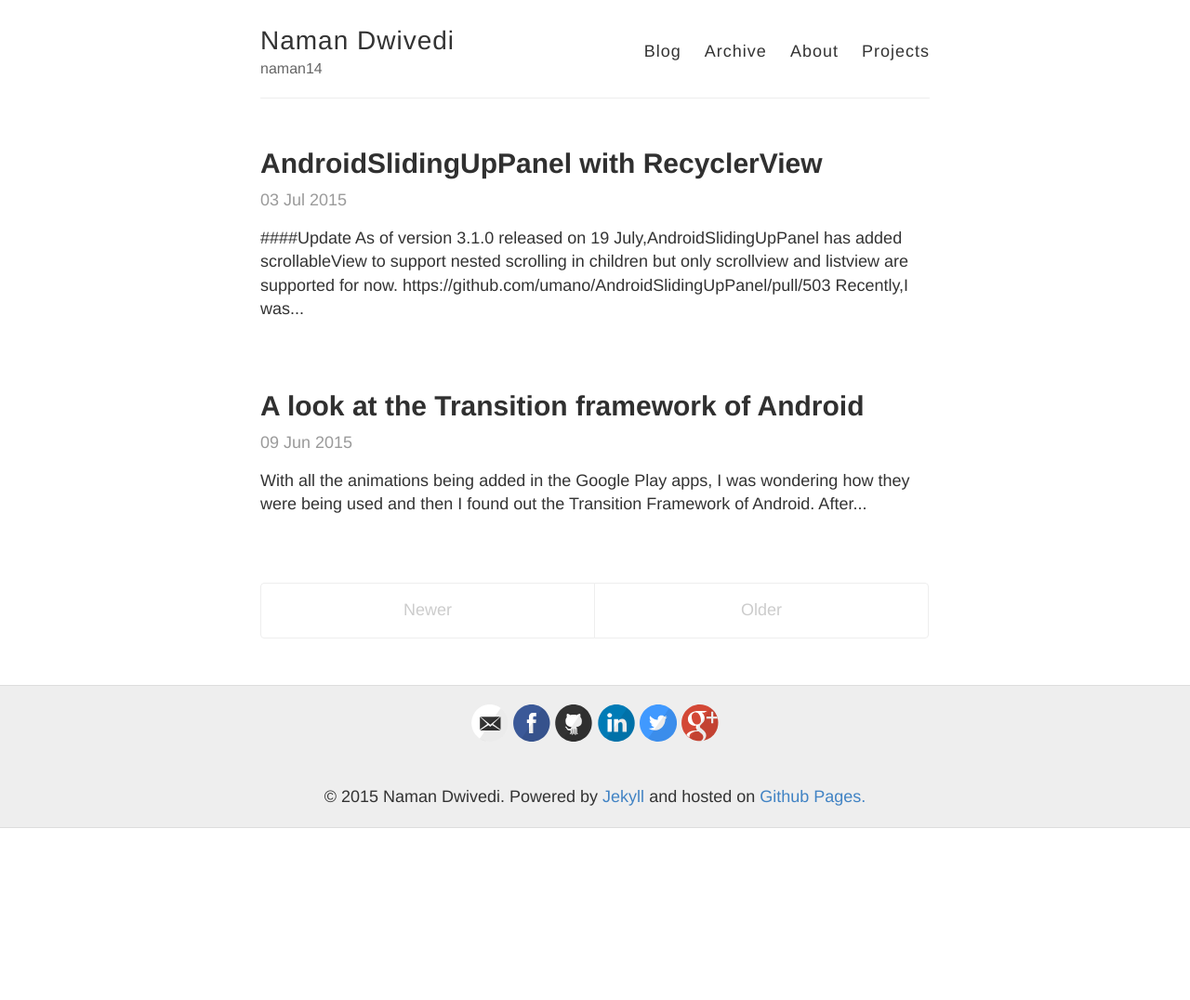
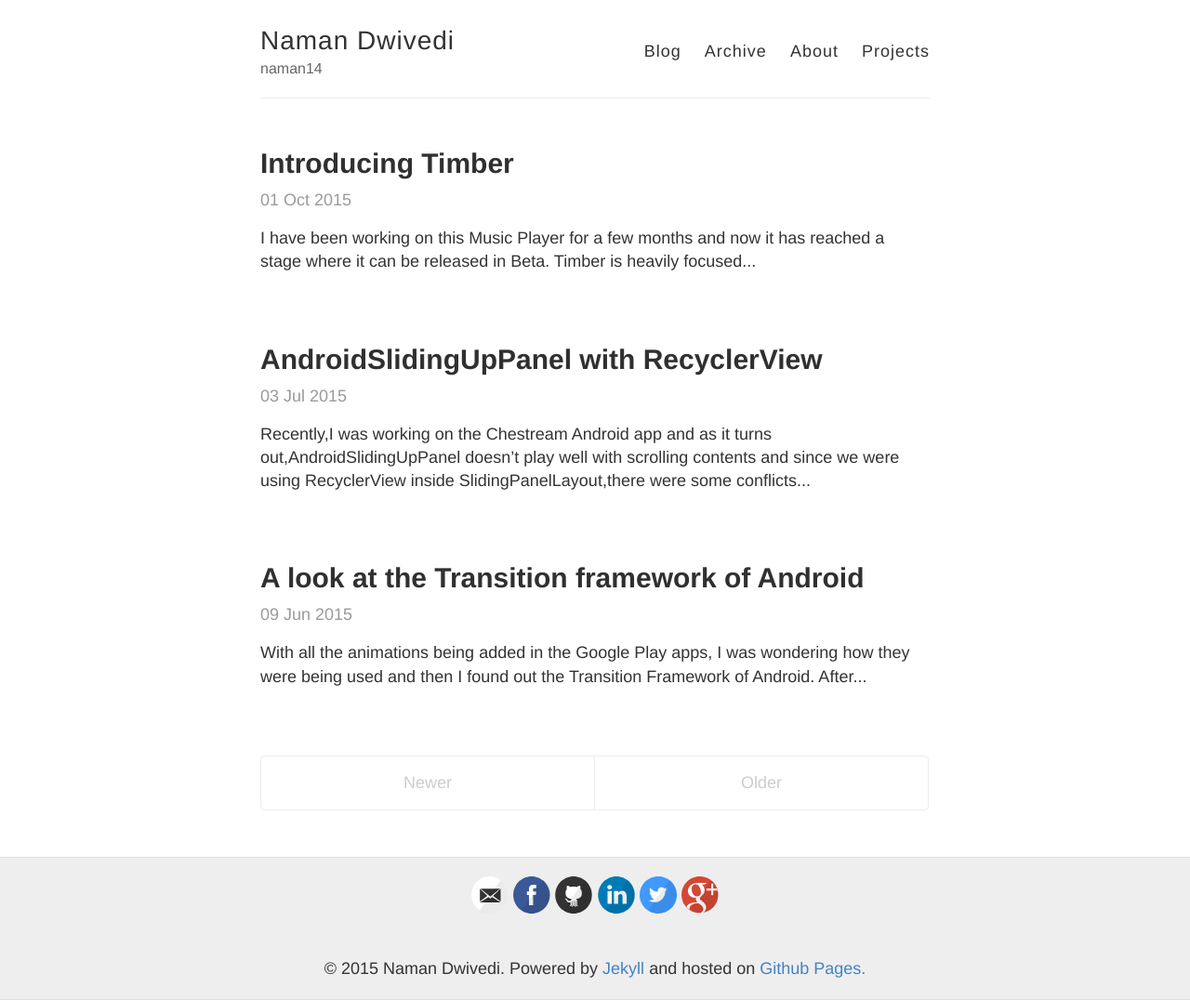
Before and after one commit to naman14/naman14.github.io, a Jekyll site: the page built from index.html, in a window 1280 px wide. Shown: the whole page at 93% size. Built offline with Jekyll 4.4.1, drawn with Linux system fonts in a browser that asks for light colours; the list of posts is cut into pages by our own code; before the commit the page ends 900 px from its top, so only the background shows below that.

Commit message:
add new post

```diff
--- a/_posts/2015-07-03-AndroidSlidingUpPanel with RecyclerView.md
+++ b/_posts/2015-07-03-AndroidSlidingUpPanel with RecyclerView.md
@@ -5,13 +5,6 @@ comments: true
 related: false
 permalink: slidinguppanel-recyclerview
 ---
-
->####Update
->As of version 3.1.0 released on 19 July,AndroidSlidingUpPanel has added
->`scrollableView` to support nested scrolling in children
->but only scrollview and listview are supported for now.
->[https://github.com/umano/AndroidSlidingUpPanel/pull/503](https://github.com/umano/AndroidSlidingUpPanel/pull/503)
-
 
 Recently,I was working on the [Chestream](http://chestream.com) Android app and as it turns out,AndroidSlidingUpPanel doesn't play well with scrolling contents and since we were using RecyclerView inside SlidingPanelLayout,there were some conflicts between the srcolling intercepting of slidingpanel and recyclerview.The problem was that when scrolling inside the recyclerview,it did not scroll instead the panel starts sliding.However for some reason,if scrolled very slowly recyclerview did started scrolling but it was bad user experience.The problem is justified as panel is supposed to slide if it is dragged.There is also a method `setDragView` in SlidingPanelLayout by which we can restrict the views from where only the panel can be dragged but unfortunately that doesn't seem to work and even if it works,it isn't the perfect solution to the problem as then the user wouldn't be able to drag the panel from the whole recyclerview.
 
@@ -252,6 +245,16 @@ public boolean dispatchTouchEvent(MotionEvent ev) {
    I also made a quick gist of modified `SlidingUpPanelLayout.java` -[https://gist.github.com/naman14/35d899ab45bf3ce836a8](https://gist.github.com/naman14/35d899ab45bf3ce836a8)
 
    --------
+   >####Update
+   >As of version 3.1.0 released on 19 July,AndroidSlidingUpPanel has added
+   >`scrollableView` to support nested scrolling in children
+   >but only scrollview and listview are supported for now.
+   >[https://github.com/umano/AndroidSlidingUpPanel/pull/503](https://github.com/umano/AndroidSlidingUpPanel/pull/503).
+   >
+   >EDIT : RecyclerView support is also added now
+
+   --------
+
 
    **Posted by `Naman Dwivedi` on `03 July 2015`**
 
--- /dev/null
+++ b/_posts/2015-10-01-Introducing Timber.md
@@ -0,0 +1,30 @@
+---
+layout: post
+title: Introducing Timber
+comments: true
+related: false
+permalink: introducing-timber
+---
+
+I have been working on this Music Player for a few months and now it has reached a stage where it can be released in Beta.
+Timber is heavily focused on design but also have basic features for a Music player. Timber is currently a work in progress and I will be adding more features over the time. As always, Timber is fully open-source and absolutely free. Feel free to fork and send pull requests or create issues on Github if you have found some bugs.
+
+<div class="github-card" data-github="naman14" data-repo="Timber" data-width="400" data-height="" data-theme="medium"></div>
+<script src="//cdn.jsdelivr.net/github-cards/latest/widget.js"></script>
+
+<a href="https://play.google.com/store/apps/details?id=naman14.timber">
+  <img alt="Get it on Google Play"
+       src="https://developer.android.com/images/brand/en_generic_rgb_wo_45.png" />
+</a>
+
+[Github](https://github.com/naman14/Timber)
+
+[Google+ Community](https://plus.google.com/u/0/communities/111029425713454201429)
+
+#Screenshots
+<img src="https://raw.githubusercontent.com/naman14/naman14.github.io/master/assets/timber_screenshot1.png" width="400" height="711" alt="alt text">
+<img src="https://raw.githubusercontent.com/naman14/naman14.github.io/master/assets/timber_screenshot2.png" width="400" height="711" alt="alt text">
+<img src="https://raw.githubusercontent.com/naman14/naman14.github.io/master/assets/timber_screenshot3.png" width="400" height="711" alt="alt text">
+<img src="https://raw.githubusercontent.com/naman14/naman14.github.io/master/assets/timber_screenshot4.png" width="400" height="711" alt="alt text">
+<img src="https://raw.githubusercontent.com/naman14/naman14.github.io/master/assets/timber_screenshot5.png" width="400" height="711" alt="alt text">
+<img src="https://raw.githubusercontent.com/naman14/naman14.github.io/master/assets/timber_screenshot6.png" width="400" height="711" alt="alt text">
```
Also changed, not shown: about.md (+1 -1 lines), assets/timber_screenshot1.png (added), assets/timber_screenshot2.png (added), assets/timber_screenshot3.png (added), assets/timber_screenshot4.png (added), assets/timber_screenshot5.png (added), assets/timber_screenshot6.png (added).
